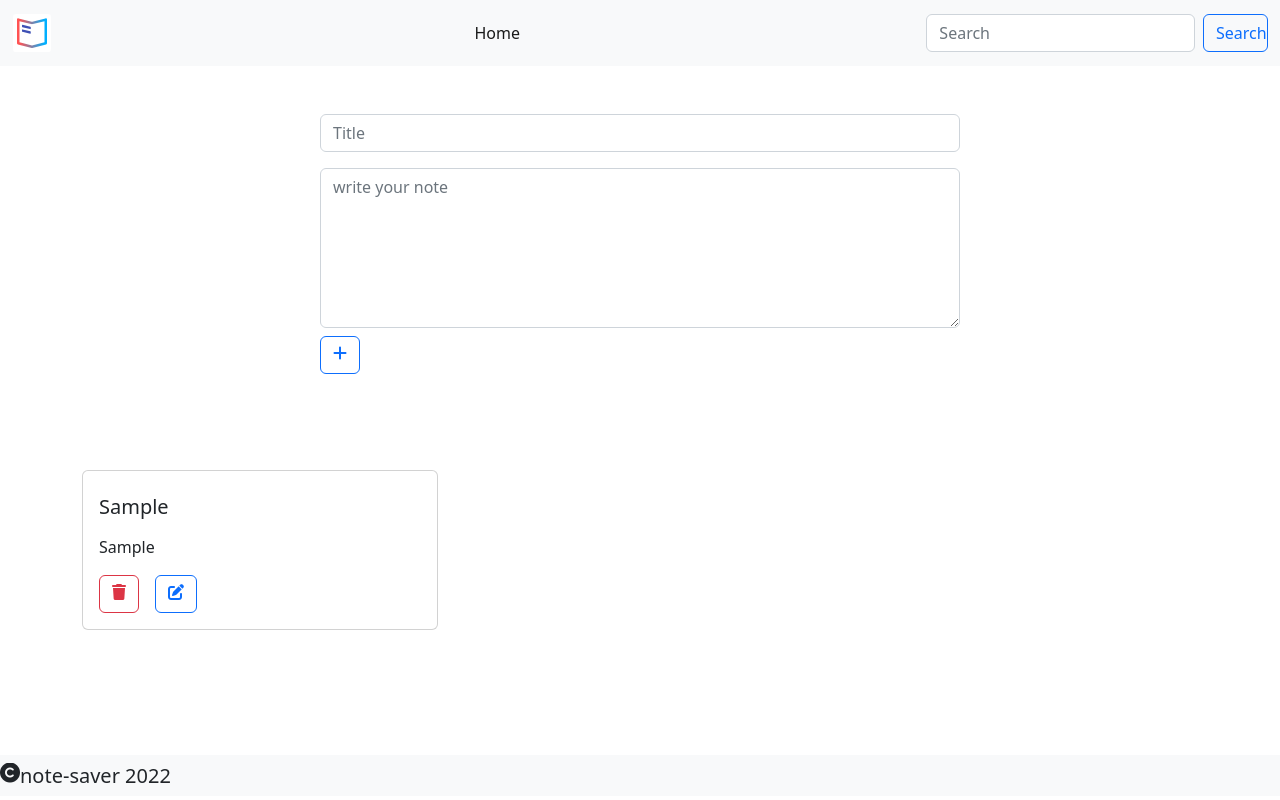
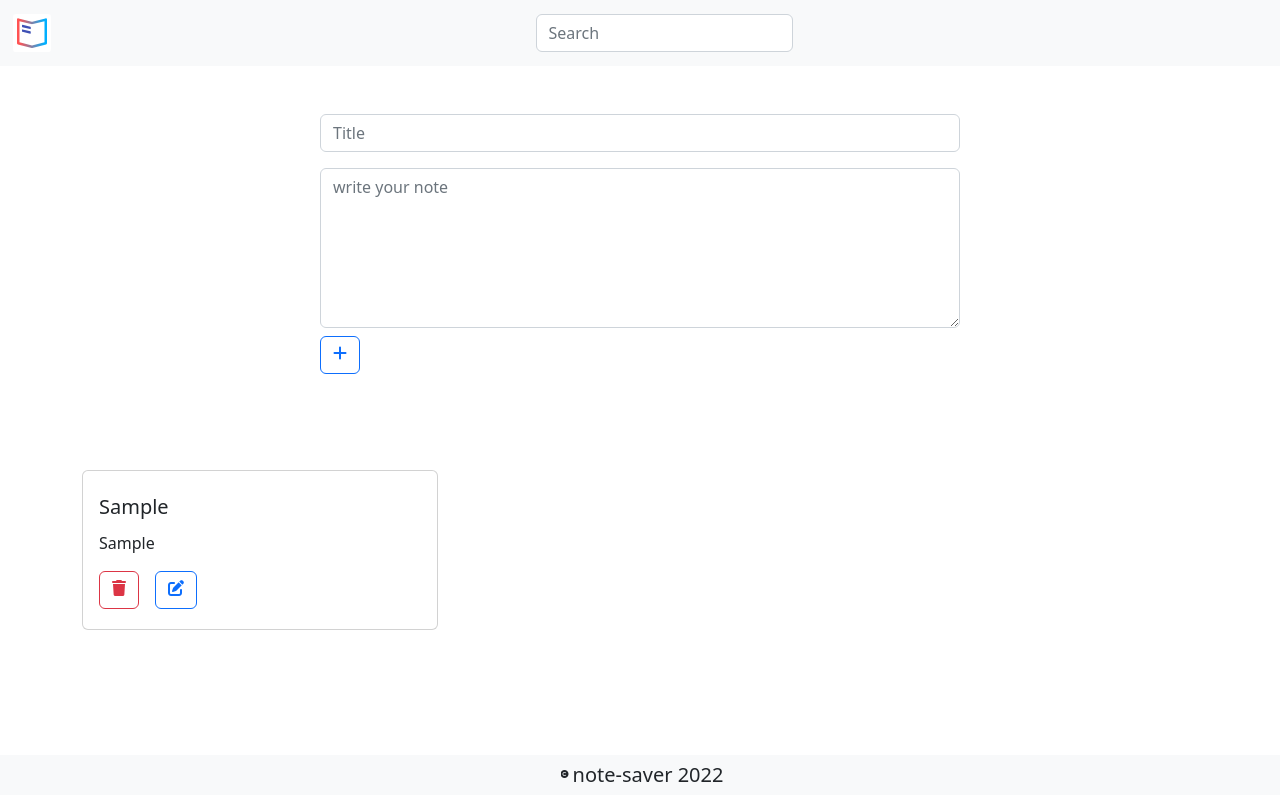
Before and after one commit to webpawan/Note-saver-App, a React (Create React App) app: page / in a window 1280 px wide. Both pictures are taken after typing "Sample", "Sample" into the empty fields and a click on the button 340 px from the left and 355 px from the top of the page. Built offline with nearby package versions, Linux system fonts and the light colour scheme.

Commit message:
add media query

```diff
--- a/package.json
+++ b/package.json
@@ -7,8 +7,11 @@
     "@testing-library/react": "^13.4.0",
     "@testing-library/user-event": "^13.5.0",
     "bootstrap": "^5.2.1",
+    "framer-motion": "^7.5.3",
     "react": "^18.2.0",
+    "react-animated-css": "^1.2.1",
     "react-dom": "^18.2.0",
+    "react-reveal": "^1.2.2",
     "react-scripts": "5.0.1",
     "web-vitals": "^2.1.4"
   },
--- a/src/CreateNote.jsx
+++ b/src/CreateNote.jsx
@@ -1,95 +1,101 @@
 import React, { useEffect, useState } from "react";
 import Note from "./Note";
 
-const getlocalstorage = () =>{
-
-let list = localStorage.getItem('list');
-if(list){
-return JSON.parse(localStorage.getItem('list'))
-}else{
-return []
+const getlocalstorage = () => {
+  let list = localStorage.getItem("list");
+  if (list) {
+    return JSON.parse(localStorage.getItem("list"));
+  } else {
+    return [];
   }
-
-}
-
+};
 
 const CreateNote = () => {
-const [input, setInput] = useState({id:'',title:'',desc:''});
+  const [input, setInput] = useState({ id: "", title: "", desc: "" });
   const [list, setList] = useState(getlocalstorage());
   const [isediting, setisediting] = useState(false);
   const [myid, setid] = useState(null);
 
-const inputhandler = (e) =>{
-const {name,value} = e.target;
-setInput({...input,[name]:value});
+  const inputhandler = (e) => {
+    const { name, value } = e.target;
+    setInput({ ...input, [name]: value });
+  };
+
+  const setdata = (e) => {
+    e.preventDefault();
+    if (isediting) {
+      setList(
+        list.map((item) => {
+          if (item.id === myid) {
+            return { ...item, title: input.title, desc: input.desc };
           }
+          return item;
+        })
+      );
+      setisediting(false);
+      setInput({ id: "", title: "", desc: "" });
+    } else {
+      let newdata = { ...input, id: new Date().getTime().toString() };
+      setList([...list, newdata]);
+      setInput({ id: "", title: "", desc: "" });
+    }
+  };
 
-const setdata = (e) =>{
-  e.preventDefault();
-if(isediting){
+  const deletenote = (id) => {
+    setList(list.filter((item) => item.id !== id));
+  };
 
- setList(
-  list.map((item)=>{
-    if(item.id === myid){
-      return {...item,title:input.title,desc:input.desc}
-    }
-    return item
-  })
- )
+  const noteEdit = (id) => {
+    const edititem = list.find((item) => item.id === id);
+    setisediting(true);
+    setInput({ title: edititem.title, desc: edititem.desc });
+    setid(id);
+  };
 
-  setisediting(false)
-  setInput({id:'',title:'',desc:''});
-}else{
-
-let newdata = {...input,id:new Date().getTime().toString()};
-setList([...list,newdata]);
-setInput({id:'',title:'',desc:''});
-
-}
-
-}
-
-
-const deletenote = (id) =>{
-setList(list.filter((item)=>item.id !== id));
-}
-
-const noteEdit = (id) =>{
-const edititem = list.find((item)=>item.id===id);
-setisediting(true)
-setInput({title:edititem.title,desc:edititem.desc})
-setid(id);
-}
-
-
-useEffect(()=>{
-localStorage.setItem('list',JSON.stringify(list));
-},[list])
-
+  useEffect(() => {
+    localStorage.setItem("list", JSON.stringify(list));
+  }, [list]);
 
   return (
     <>
       <section className="input mx-auto w-50 my-5">
         <form action="" onSubmit={setdata}>
           <div className="input-group mb-3">
-            <input type="text" className="form-control" required onChange={inputhandler} value={input.title} name='title' placeholder="Title" />
+            <input
+              type="text"
+              className="form-control"
+              required
+              onChange={inputhandler}
+              value={input.title}
+              name="title"
+              placeholder="Title"
+            />
           </div>
           <div className="input-group">
-        <textarea className="form-control m-50" onChange={inputhandler}  value={input.desc} name='desc'placeholder="write your note"></textarea>
+            <textarea
+              className="form-control m-50"
+              onChange={inputhandler}
+              value={input.desc}
+              name="desc"
+              placeholder="write your note"
+            ></textarea>
           </div>
-                <button type="submit" className="btn btn-outline-primary my-2" >
-            {!isediting ? <i className="fa-solid fa-plus"></i> : <i className="fa-solid fa-pen-to-square"></i>}
+          <button type="submit" className="btn btn-outline-primary my-2">
+            {!isediting ? (
+              <i className="fa-solid fa-plus"></i>
+            ) : (
+              <i className="fa-solid fa-pen-to-square"></i>
+            )}
           </button>
         </form>
       </section>
       {/* -------- show note*/}
-         {list.length > 0 && <Note data={list} deletenote={deletenote} noteEdit={noteEdit}/>}
 
+      {list.length > 0 && (
+        <Note data={list} deletenote={deletenote} noteEdit={noteEdit} />
+      )}
     </>
-  )
-
-
-
-}
+  );
+};
 
 export default CreateNote;
--- a/src/Footer.jsx
+++ b/src/Footer.jsx
@@ -1,15 +1,16 @@
 import React from "react";
 
+const Footer = () => {
+  let date = new Date();
+  let show = date.getFullYear();
 
-const Footer = () => {
-    let date = new Date();
-    let show = date.getFullYear();
-    return (
-        <>
-            <h5 className="bg-light py-2 mb-0 footer"><i className="fa fa-copyright "></i>note-saver {show}</h5>
-        </>
-)
+  return (
+    <>
+      <h5 className="bg-light py-2 mb-0 footer text-center">
+        <i className="fa fa-copyright copyright mb-1 mx-1"></i>note-saver {show}
+      </h5>
+    </>
+  );
+};
 
-}
-
-export default Footer
+export default Footer;
--- a/src/Header.jsx
+++ b/src/Header.jsx
@@ -1,45 +1,41 @@
 import React from "react";
 // import Logo from '../src/img.logo.svg';
-import logo from '../src/img/logo.svg'
-
-
-
-
+import logo from "../src/img/logo.svg";
 
 const Header = () => {
   return (
     <>
-
       <header className="header">
-
         <nav className="navbar navbar-expand-lg bg-light">
           <div className="container-fluid">
-              <a className="navbar-brand img-fluid" href="/"><img src={logo} style={{height:'40px'}}  alt="bhai" /></a>
-    <button className="navbar-toggler" type="button" data-bs-toggle="collapse" data-bs-target="#navbarSupportedContent">
+            <a className="navbar-brand img-fluid" href="/">
+              <img src={logo} style={{ height: "40px" }} alt="bhai" />
+            </a>
+            <button
+              className="navbar-toggler"
+              type="button"
+              data-bs-toggle="collapse"
+              data-bs-target="#navbarSupportedContent"
+            >
               <span className="navbar-toggler-icon"></span>
             </button>
-    <div className="collapse navbar-collapse" id="navbarSupportedContent">
-      <ul className="navbar-nav me-auto mb-2 mx-auto mb-lg-0">
-        <li className="nav-item">
-          <a className="nav-link active"href="/">Home</a>
-        </li>
-
-      </ul>
-      <form className="d-flex" role="search">
-        <input className="form-control me-2" type="search" placeholder="Search" />
-        <button className="btn btn-outline-primary" type="submit">Search</button>
+            <div
+              className="collapse navbar-collapse "
+              id="navbarSupportedContent"
+            >
+              <form className="d-flex mx-auto" role="search">
+                <input
+                  className="form-control me-2"
+                  type="search"
+                  placeholder="Search"
+                />
               </form>
             </div>
           </div>
         </nav>
-
-
       </header>
-
     </>
-
-    )
-
-}
+  );
+};
 
 export default Header;
--- a/src/Note.jsx
+++ b/src/Note.jsx
@@ -1,34 +1,45 @@
 import React from "react";
+import { motion } from "framer-motion";
 
+const Note = ({ data, deletenote, noteEdit }) => {
+  return (
+    <div className="container py-4 my-3">
+      <div className="row">
+        {data.map((item) => {
+          const { id, title, desc } = item;
+          return (
+            <motion.div
+              className="col-lg-4 col-md-3 col-sm-6 my-3"
+              key={id}
+              initial={{ y: -100, opacity: 0 }}
+              animate={{ y: 0, opacity: 1 }}
+            >
+              <div className="card py-1">
+                <div className="card-body ">
+                  <h5 className="card-title py-1">{title}</h5>
+                  <p className="card-text">{desc}</p>
 
-const Note = ({data,deletenote,noteEdit}) => {
+                  <button
+                    className="card-link btn btn-outline-danger "
+                    onClick={() => deletenote(id)}
+                  >
+                    <i className="fa-solid fa-trash"></i>
+                  </button>
 
-    return  <div className="container py-4 my-3">
-                    <div className="row">
-             {data.map((item)=>{
-  const {id,title,desc} = item;
-  return     <div  className="col-lg-4 col-md-3 col-sm-6 my-3" key={id}>
-  <div className="card" >
-<div className="card-body">
-<h5 className="card-title py-2">{title}</h5>
-<p className="card-text">{desc}</p>
-<button  className="card-link btn btn-outline-danger" onClick={()=>deletenote(id)}><i className="fa-solid fa-trash"></i></button>
-<button className="card-link btn btn-outline-primary" onClick={()=>noteEdit(id)}><i className="fa-solid fa-pen-to-square"></i> </button>
-</div>
+                  <button
+                    className="card-link btn btn-outline-primary btn-delete"
+                    onClick={() => noteEdit(id)}
+                  >
+                    <i className="fa-solid fa-pen-to-square"></i>
+                  </button>
+                </div>
+              </div>
+            </motion.div>
+          );
+        })}
       </div>
+    </div>
+  );
+};
 
-</div>
-
-
-             })}
-
-
-    </div>
-</div>
-
-
-
-
-}
-
-export default Note
+export default Note;
--- a/src/Style.css
+++ b/src/Style.css
@@ -7,24 +7,38 @@
 
 .content{
   /* background-color: red; */
+  height: calc(100vh - 45px);
+}
 
-  height: calc(100vh - 45px);
-
-}
 
 textarea {
   height: 10rem !important;
 }
 
-.footer {
-  /* position: absolute; */
-  /* top: 94.6%; */
-  /* width: 100%; */
+@media screen and (max-width: 480px) {
+.input{
+  width: 75% !important;
+}
 
 }
+
 
 .main {
   height: 100vh;
   position: relative;
 
 }
+
+
+.card{
+
+animation-name: bhia;
+animation-timing-function: cubic-bezier(0.075, 0.82, 0.165, 1);
+animation-duration: 1s;
+}
+
+
+.copyright{
+  font-size:.5rem;
+
+}
```
Also changed, not shown: src/App.jsx (+4 -14 lines), src/index.js (+10 -9 lines), 1 other file (tests, documents, lock files or other folders). Lines whose indentation alone changed are shown as unchanged.
